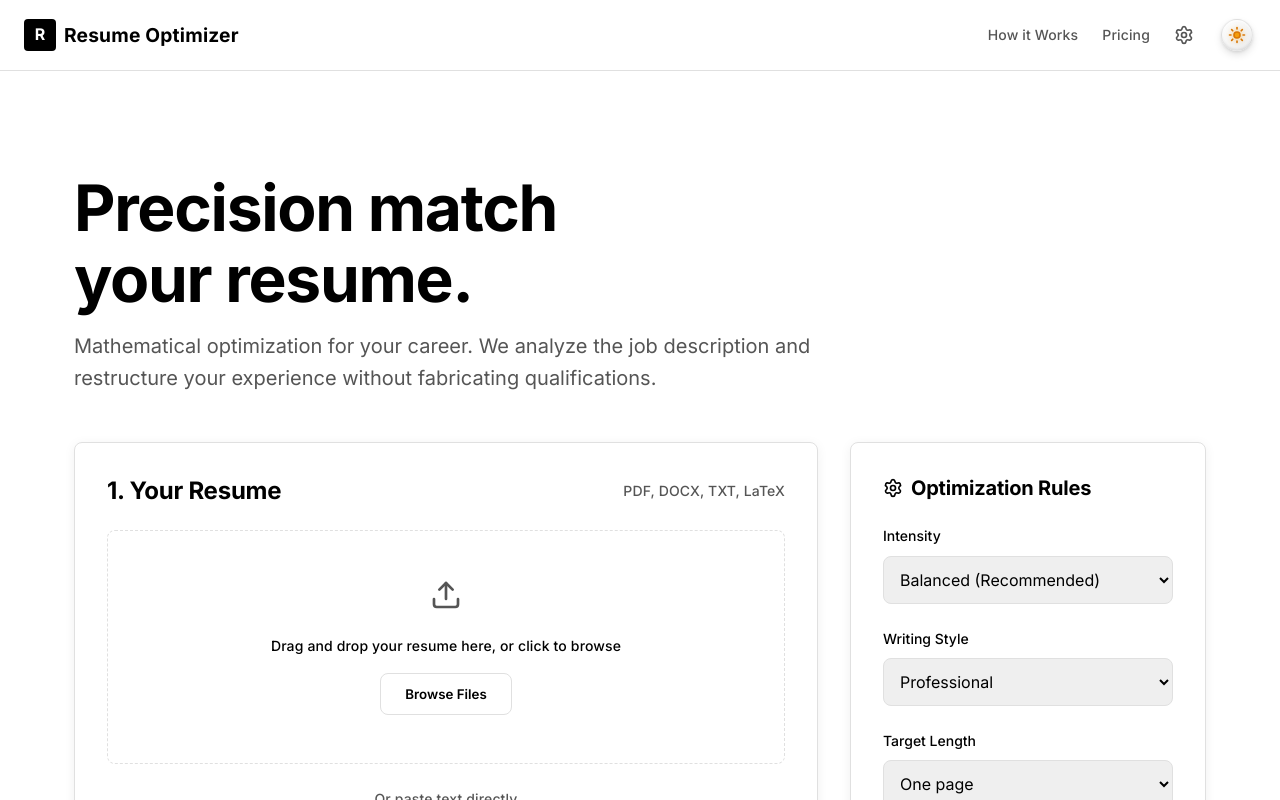
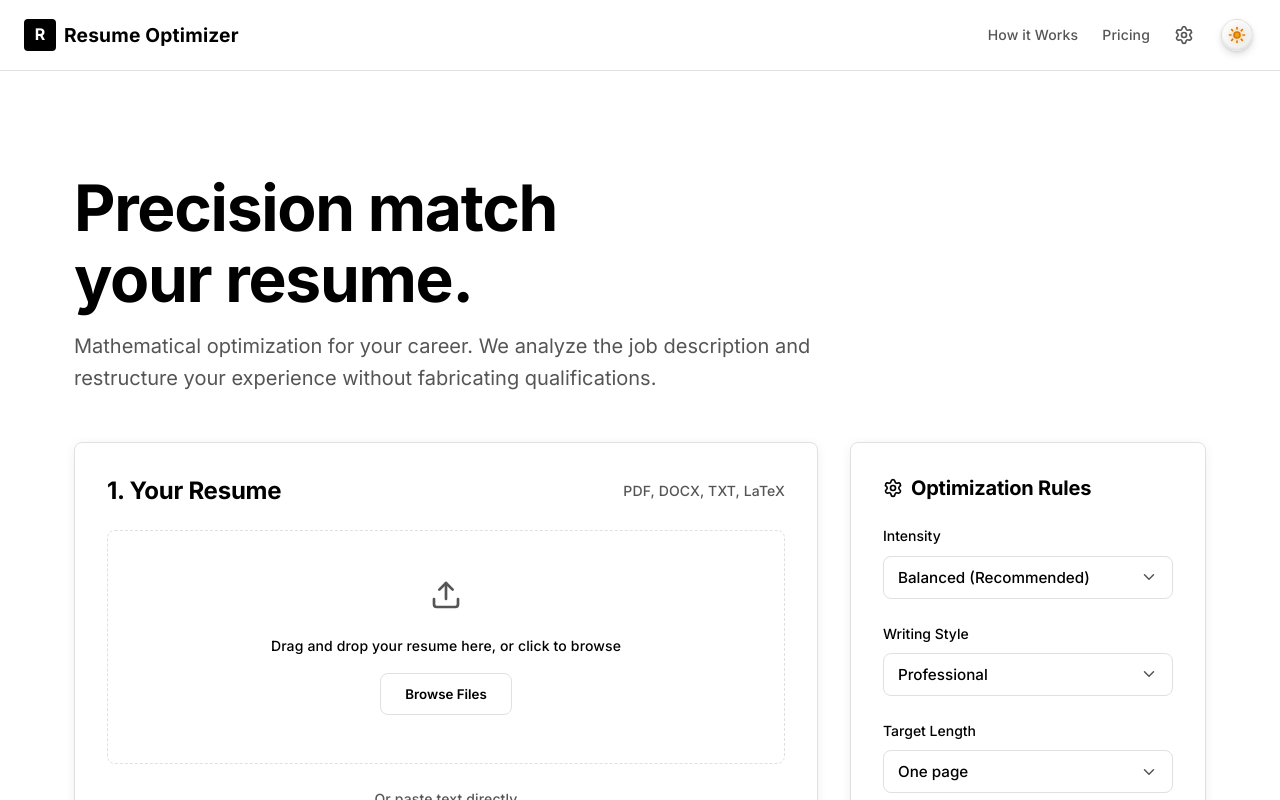
Before and after one commit to kalpit118/resume-ats, a React (Vite) app: page / in a window 1280 px wide. Shown: the top 800 px of the page. Built offline with nearby package versions, Linux system fonts and the light colour scheme.

Commit message:
feat: replace native select elements with custom theme-matched dropdowns featuring option hover shadows

```diff
--- a/src/App.tsx
+++ b/src/App.tsx
@@ -1,6 +1,7 @@
 import { useState, useRef, useEffect } from 'react';
 import { Upload, Settings, CheckCircle2, Zap, Loader2, Info, Eye, EyeOff } from 'lucide-react';
 import ThemeToggle from './ThemeToggle';
+import CustomSelect from './CustomSelect';
 
 // Strips LaTeX commands & macros so plain text is cleanly presented in the UI
 function cleanLatex(s: string): string {
@@ -475,31 +476,43 @@ function App() {
               <div style={{ flex: 1 }}>
                 <div className="form-group">
                   <label className="form-label">Intensity</label>
-                  <select className="form-input" style={{ cursor: 'pointer' }} value={intensity} onChange={e => setIntensity(e.target.value)}>
-                    <option>Balanced (Recommended)</option>
-                    <option>Conservative</option>
-                    <option>Aggressive</option>
-                  </select>
+                  <CustomSelect
+                    value={intensity}
+                    onChange={setIntensity}
+                    options={[
+                      'Balanced (Recommended)',
+                      'Conservative',
+                      'Aggressive'
+                    ]}
+                  />
                 </div>
 
                 <div className="form-group">
                   <label className="form-label">Writing Style</label>
-                  <select className="form-input" style={{ cursor: 'pointer' }} value={writingStyle} onChange={e => setWritingStyle(e.target.value)}>
-                    <option>Professional</option>
-                    <option>Concise</option>
-                    <option>Technical</option>
-                    <option>Achievement-focused</option>
-                    <option>ATS-focused</option>
-                  </select>
+                  <CustomSelect
+                    value={writingStyle}
+                    onChange={setWritingStyle}
+                    options={[
+                      'Professional',
+                      'Concise',
+                      'Technical',
+                      'Achievement-focused',
+                      'ATS-focused'
+                    ]}
+                  />
                 </div>
 
                 <div className="form-group">
                   <label className="form-label">Target Length</label>
-                  <select className="form-input" style={{ cursor: 'pointer' }} value={targetLength} onChange={e => setTargetLength(e.target.value)}>
-                    <option>One page</option>
-                    <option>Two pages</option>
-                    <option>Keep original length</option>
-                  </select>
+                  <CustomSelect
+                    value={targetLength}
+                    onChange={setTargetLength}
+                    options={[
+                      'One page',
+                      'Two pages',
+                      'Keep original length'
+                    ]}
+                  />
                 </div>
 
                 <div style={{ margin: 'var(--space-4) 0' }}>
@@ -943,10 +956,17 @@ function App() {
 
             <div style={{ marginBottom: 'var(--space-3)' }}>
               <label className="text-small" style={{ display: 'block', marginBottom: 'var(--space-1)' }}>Provider</label>
-              <select className="form-input" style={{ width: '100%' }} value={aiProvider} onChange={e => { setAiProvider(e.target.value); localStorage.setItem('aiProvider', e.target.value); }}>
-                <option value="groq">Groq</option>
-                <option value="nim">NVIDIA NIM</option>
-              </select>
+              <CustomSelect
+                value={aiProvider}
+                onChange={val => {
+                  setAiProvider(val);
+                  localStorage.setItem('aiProvider', val);
+                }}
+                options={[
+                  { value: 'groq', label: 'Groq' },
+                  { value: 'nim', label: 'NVIDIA NIM' }
+                ]}
+              />
             </div>
 
             <div style={{ marginBottom: 'var(--space-3)' }}>
@@ -983,37 +1003,37 @@ function App() {
             <div style={{ marginBottom: 'var(--space-4)' }}>
               <label className="text-small" style={{ display: 'block', marginBottom: 'var(--space-1)' }}>Model Name</label>
               {aiProvider === 'groq' ? (
-                <div style={{ position: 'relative' }}>
-                  <select
-                    className="form-input"
-                    style={{ width: '100%', appearance: 'none', paddingRight: '32px' }}
-                    value={aiModel}
-                    onChange={e => { setAiModel(e.target.value); localStorage.setItem('aiModel', e.target.value); }}
-                    disabled={isLoadingModels || groqModels.length === 0}
-                  >
-                    {groqModels.length === 0 && <option value={aiModel}>{aiModel} {groqApiKey ? '(Loading...)' : '(Enter valid API Key)'}</option>}
-                    {groqModels.map(model => (
-                      <option key={model} value={model}>{model}</option>
-                    ))}
-                  </select>
-                  {isLoadingModels && <div style={{ position: 'absolute', right: '10px', top: '50%', transform: 'translateY(-50%)' }}><Loader2 size={16} className="animate-spin" color="var(--color-text-muted)" /></div>}
-                </div>
+                <CustomSelect
+                  value={aiModel}
+                  onChange={val => {
+                    setAiModel(val);
+                    localStorage.setItem('aiModel', val);
+                  }}
+                  disabled={isLoadingModels || groqModels.length === 0}
+                  isLoading={isLoadingModels}
+                  placeholder={groqApiKey ? 'Loading models...' : 'Enter valid API Key'}
+                  options={
+                    groqModels.length === 0
+                      ? [{ value: aiModel, label: `${aiModel} ${groqApiKey ? '(Loading...)' : '(Enter valid API Key)'}` }]
+                      : groqModels.map(m => ({ value: m, label: m }))
+                  }
+                />
               ) : aiProvider === 'nim' ? (
-                <div style={{ position: 'relative' }}>
-                  <select
-                    className="form-input"
-                    style={{ width: '100%', appearance: 'none', paddingRight: '32px' }}
-                    value={aiModel}
-                    onChange={e => { setAiModel(e.target.value); localStorage.setItem('aiModel', e.target.value); }}
-                    disabled={isLoadingModels || nimModels.length === 0}
-                  >
-                    {nimModels.length === 0 && <option value={aiModel}>{aiModel} {nimApiKey ? '(Loading...)' : '(Enter valid API Key)'}</option>}
-                    {nimModels.map(model => (
-                      <option key={model} value={model}>{model} (Free Endpoint)</option>
-                    ))}
-                  </select>
-                  {isLoadingModels && <div style={{ position: 'absolute', right: '10px', top: '50%', transform: 'translateY(-50%)' }}><Loader2 size={16} className="animate-spin" color="var(--color-text-muted)" /></div>}
-                </div>
+                <CustomSelect
+                  value={aiModel}
+                  onChange={val => {
+                    setAiModel(val);
+                    localStorage.setItem('aiModel', val);
+                  }}
+                  disabled={isLoadingModels || nimModels.length === 0}
+                  isLoading={isLoadingModels}
+                  placeholder={nimApiKey ? 'Loading models...' : 'Enter valid API Key'}
+                  options={
+                    nimModels.length === 0
+                      ? [{ value: aiModel, label: `${aiModel} ${nimApiKey ? '(Loading...)' : '(Enter valid API Key)'}` }]
+                      : nimModels.map(m => ({ value: m, label: `${m} (Free Endpoint)` }))
+                  }
+                />
               ) : (
                 <input type="text" placeholder="e.g. meta/llama-3.1-8b-instruct" className="form-input" style={{ width: '100%' }} value={aiModel} onChange={e => { setAiModel(e.target.value); localStorage.setItem('aiModel', e.target.value); }} />
               )}
--- /dev/null
+++ b/src/CustomSelect.tsx
@@ -0,0 +1,157 @@
+import React, { useState, useRef, useEffect } from 'react';
+import { ChevronDown, Check, Loader2 } from 'lucide-react';
+
+export interface SelectOption {
+  value: string;
+  label: string;
+}
+
+export interface CustomSelectProps {
+  value: string;
+  onChange: (value: string) => void;
+  options: (string | SelectOption)[];
+  placeholder?: string;
+  disabled?: boolean;
+  isLoading?: boolean;
+  style?: React.CSSProperties;
+  className?: string;
+}
+
+export default function CustomSelect({
+  value,
+  onChange,
+  options,
+  placeholder = 'Select an option',
+  disabled = false,
+  isLoading = false,
+  style,
+  className = ''
+}: CustomSelectProps) {
+  const [isOpen, setIsOpen] = useState(false);
+  const containerRef = useRef<HTMLDivElement>(null);
+
+  // Normalize options to { value, label } format
+  const normalizedOptions: SelectOption[] = options.map(opt =>
+    typeof opt === 'string' ? { value: opt, label: opt } : opt
+  );
+
+  const selectedOption = normalizedOptions.find(opt => opt.value === value);
+
+  // Click outside listener
+  useEffect(() => {
+    function handleClickOutside(event: MouseEvent | TouchEvent) {
+      if (containerRef.current && !containerRef.current.contains(event.target as Node)) {
+        setIsOpen(false);
+      }
+    }
+    if (isOpen) {
+      document.addEventListener('mousedown', handleClickOutside);
+      document.addEventListener('touchstart', handleClickOutside);
+    }
+    return () => {
+      document.removeEventListener('mousedown', handleClickOutside);
+      document.removeEventListener('touchstart', handleClickOutside);
+    };
+  }, [isOpen]);
+
+  // Keyboard navigation
+  const handleKeyDown = (e: React.KeyboardEvent) => {
+    if (disabled) return;
+
+    if (e.key === 'Escape') {
+      setIsOpen(false);
+    } else if (e.key === 'Enter' || e.key === ' ') {
+      e.preventDefault();
+      setIsOpen(prev => !prev);
+    } else if (e.key === 'ArrowDown') {
+      e.preventDefault();
+      if (!isOpen) {
+        setIsOpen(true);
+      } else {
+        const currentIndex = normalizedOptions.findIndex(opt => opt.value === value);
+        const nextIndex = currentIndex < normalizedOptions.length - 1 ? currentIndex + 1 : 0;
+        onChange(normalizedOptions[nextIndex].value);
+      }
+    } else if (e.key === 'ArrowUp') {
+      e.preventDefault();
+      if (!isOpen) {
+        setIsOpen(true);
+      } else {
+        const currentIndex = normalizedOptions.findIndex(opt => opt.value === value);
+        const prevIndex = currentIndex > 0 ? currentIndex - 1 : normalizedOptions.length - 1;
+        onChange(normalizedOptions[prevIndex].value);
+      }
+    }
+  };
+
+  const handleSelect = (val: string) => {
+    onChange(val);
+    setIsOpen(false);
+  };
+
+  return (
+    <div
+      ref={containerRef}
+      className={`custom-select-container ${className}`}
+      style={style}
+    >
+      <button
+        type="button"
+        className={`custom-select-trigger ${isOpen ? 'is-open' : ''}`}
+        onClick={() => !disabled && setIsOpen(prev => !prev)}
+        onKeyDown={handleKeyDown}
+        disabled={disabled}
+        role="combobox"
+        aria-expanded={isOpen}
+        aria-haspopup="listbox"
+      >
+        <span className="custom-select-label">
+          {selectedOption ? selectedOption.label : placeholder}
+        </span>
+        <div style={{ display: 'flex', alignItems: 'center', gap: '6px' }}>
+          {isLoading && (
+            <Loader2
+              size={16}
+              className="animate-spin"
+              style={{ color: 'var(--color-text-muted)' }}
+            />
+          )}
+          <ChevronDown
+            size={18}
+            className={`custom-select-chevron ${isOpen ? 'is-open' : ''}`}
+          />
+        </div>
+      </button>
+
+      {isOpen && (
+        <div className="custom-select-dropdown" role="listbox">
+          {normalizedOptions.length === 0 ? (
+            <div className="custom-select-empty">No options available</div>
+          ) : (
+            normalizedOptions.map(opt => {
+              const isSelected = opt.value === value;
+              return (
+                <div
+                  key={opt.value}
+                  className={`custom-select-option ${isSelected ? 'is-selected' : ''}`}
+                  onClick={() => handleSelect(opt.value)}
+                  role="option"
+                  aria-selected={isSelected}
+                >
+                  <span className="custom-select-option-text">{opt.label}</span>
+                  {isSelected && (
+                    <Check
+                      size={16}
+                      className="custom-select-check"
+                      style={{ color: 'var(--color-accent)', flexShrink: 0 }}
+                    />
+                  )}
+                </div>
+              );
+            })
+          )}
+        </div>
+      )}
+    </div>
+  );
+}
--- a/src/index.css
+++ b/src/index.css
@@ -628,3 +628,176 @@ label:active .ios-checkbox .checkbox-wrapper {
 .ios-checkbox input:checked + .checkbox-wrapper {
   animation: ios-checkbox-bounce 0.3s cubic-bezier(0.4, 0, 0.2, 1);
 }
+
+/* ── Custom Theme Dropdown Select ── */
+.custom-select-container {
+  position: relative;
+  width: 100%;
+}
+
+.custom-select-trigger {
+  width: 100%;
+  display: flex;
+  align-items: center;
+  justify-content: space-between;
+  padding: 11px 14px;
+  background-color: var(--color-secondary);
+  color: var(--color-text-main);
+  border: 1px solid var(--color-border);
+  border-radius: var(--radius-base);
+  font-family: var(--font-sans);
+  font-size: 0.95rem;
+  font-weight: 500;
+  cursor: pointer;
+  outline: none;
+  transition: all var(--transition-base);
+  text-align: left;
+  user-select: none;
+}
+
+:root.dark .custom-select-trigger {
+  background-color: var(--color-tertiary);
+  border-color: var(--color-border);
+  color: var(--color-text-main);
+}
+
+.custom-select-trigger:hover:not(:disabled) {
+  border-color: var(--color-text-muted);
+}
+
+.custom-select-trigger:focus-visible,
+.custom-select-trigger.is-open {
+  border-color: var(--color-accent);
+  box-shadow: 0 0 0 2px var(--color-secondary), 0 0 0 4px var(--color-accent);
+}
+
+.custom-select-trigger:disabled {
+  opacity: 0.6;
+  cursor: not-allowed;
+}
+
+.custom-select-label {
+  white-space: nowrap;
+  overflow: hidden;
+  text-overflow: ellipsis;
+  padding-right: 8px;
+}
+
+.custom-select-chevron {
+  transition: transform 0.22s cubic-bezier(0.16, 1, 0.3, 1);
+  color: var(--color-text-muted);
+  flex-shrink: 0;
+}
+
+.custom-select-chevron.is-open {
+  transform: rotate(180deg);
+}
+
+.custom-select-dropdown {
+  position: absolute;
+  top: calc(100% + 6px);
+  left: 0;
+  right: 0;
+  z-index: 999;
+  background-color: var(--color-secondary);
+  border: 1px solid var(--color-border);
+  border-radius: var(--radius-base);
+  padding: 6px;
+  box-shadow:
+    0 12px 28px -4px rgba(0, 0, 0, 0.16),
+    0 4px 10px -2px rgba(0, 0, 0, 0.08);
+  max-height: 250px;
+  overflow-y: auto;
+  display: flex;
+  flex-direction: column;
+  gap: 3px;
+  animation: customSelectFadeIn 0.18s cubic-bezier(0.16, 1, 0.3, 1);
+}
+
+:root.dark .custom-select-dropdown {
+  background-color: #18181b;
+  border-color: #2e2e32;
+  box-shadow:
+    0 14px 36px -4px rgba(0, 0, 0, 0.75),
+    0 4px 12px -2px rgba(0, 0, 0, 0.45);
+}
+
+@keyframes customSelectFadeIn {
+  from {
+    opacity: 0;
+    transform: translateY(-6px) scale(0.98);
+  }
+  to {
+    opacity: 1;
+    transform: translateY(0) scale(1);
+  }
+}
+
+.custom-select-dropdown::-webkit-scrollbar {
+  width: 6px;
+}
+
+.custom-select-dropdown::-webkit-scrollbar-thumb {
+  background-color: var(--color-border);
+  border-radius: 999px;
+}
+
+/* ── Hovering shadows on options ── */
+.custom-select-option {
+  position: relative;
+  display: flex;
+  align-items: center;
+  justify-content: space-between;
+  padding: 9px 12px;
+  font-size: 0.9rem;
+  font-weight: 500;
+  color: var(--color-text-main);
+  border-radius: 6px;
+  cursor: pointer;
+  transition: all 0.18s cubic-bezier(0.16, 1, 0.3, 1);
+  user-select: none;
+  background-color: transparent;
+}
+
+.custom-select-option:hover {
+  background-color: var(--color-tertiary);
+  color: var(--color-primary);
+  transform: translateY(-1.5px);
+  box-shadow:
+    0 6px 14px -2px rgba(0, 0, 0, 0.12),
+    0 2px 6px -1px rgba(0, 0, 0, 0.06);
+  z-index: 2;
+}
+
+:root.dark .custom-select-option:hover {
+  background-color: #27272a;
+  color: #ffffff;
+  transform: translateY(-1.5px);
+  box-shadow:
+    0 6px 16px -2px rgba(0, 0, 0, 0.65),
+    0 2px 6px -1px rgba(0, 0, 0, 0.4),
+    inset 0 0 0 1px rgba(255, 255, 255, 0.08);
+  z-index: 2;
+}
+
+.custom-select-option.is-selected {
+  font-weight: 600;
+  background-color: rgba(0, 0, 0, 0.04);
+}
+
+:root.dark .custom-select-option.is-selected {
+  background-color: rgba(255, 255, 255, 0.06);
+}
+
+.custom-select-option-text {
+  white-space: nowrap;
+  overflow: hidden;
+  text-overflow: ellipsis;
+}
+
+.custom-select-empty {
+  padding: 12px;
+  font-size: 0.85rem;
+  color: var(--color-text-muted);
+  text-align: center;
+}
```
